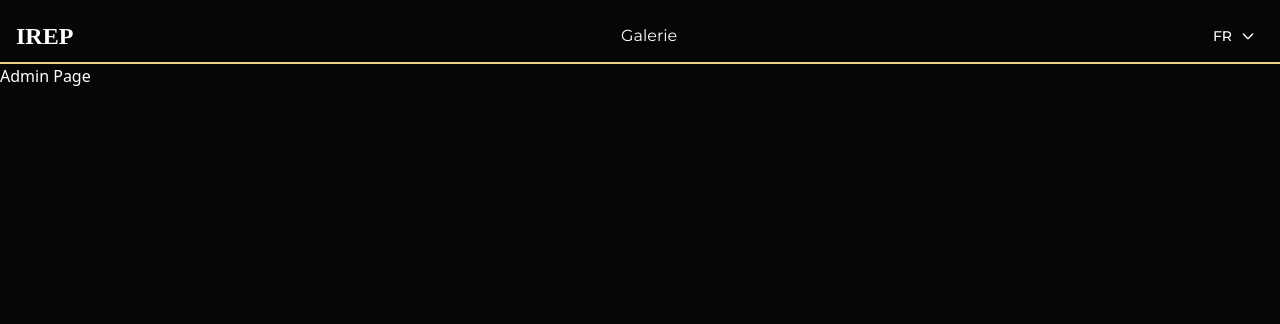
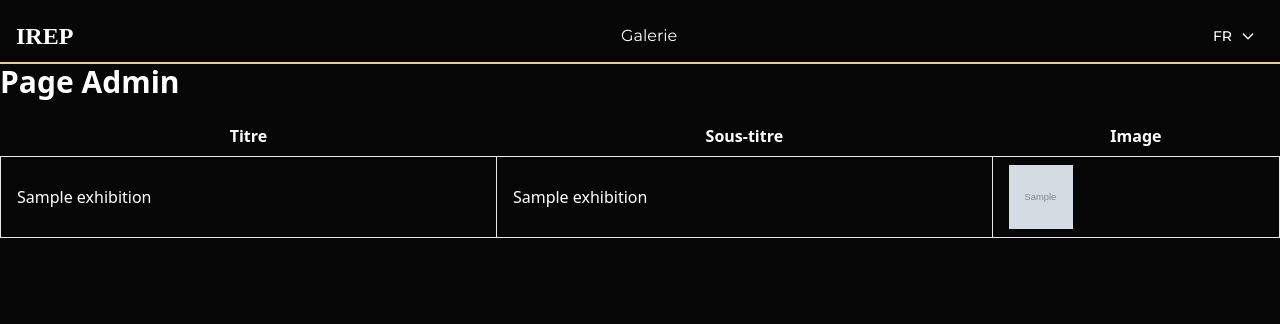
Before and after one commit to WildCodeSchool/0322_P3_Php_Lyon_Irep, a Symfony app: template templates/admin/index.html.twig in a window 1280 px wide. Shown: the top 324 px of the page. Run offline with Twig, Linux system fonts and the light colour scheme; the template is opened without the code that fills it: most values are stand-ins (such as "Sample title", 1, 10 or a date in 2020); grey boxes marked "Sample" are stand-in pictures; style sheets or scripts are compiled from the project's sources; some libraries are stand-ins or nearby versions; some web fonts are replaced.

Commit message:
First step for show the list of exhibition on admin page / Need to redo all entity

```diff
--- a/src/Controller/AdminController.php
+++ b/src/Controller/AdminController.php
@@ -2,6 +2,7 @@
 
 namespace App\Controller;
 
+use App\Repository\ExhibitionRepository;
 use Symfony\Bundle\FrameworkBundle\Controller\AbstractController;
 use Symfony\Component\HttpFoundation\Response;
 use Symfony\Component\Routing\Annotation\Route;
@@ -11,10 +12,13 @@ use Symfony\Component\Security\Http\Attribute\IsGranted;
 class AdminController extends AbstractController
 {
     #[Route('/admin', name: 'app_admin')]
-    public function index(): Response
+    public function index(ExhibitionRepository $exhibitionRepository): Response
     {
+        $exhibitions = $exhibitionRepository->findAll();
+
         return $this->render('admin/index.html.twig', [
             'controller_name' => 'AdminController',
+            'exhibitions' => $exhibitions,
         ]);
     }
 }
--- a/templates/admin/index.html.twig
+++ b/templates/admin/index.html.twig
@@ -3,9 +3,27 @@
 {% block title %}Page Admin{% endblock %}
 
 {% block body %}
-
-
 <div class="text-white">
-    <h1>Admin Page</h1>
+    <h1 class="text-3xl font-bold mb-4">Page Admin</h1>
+    <table class="table-auto w-full">
+        <thead>
+            <tr>
+                <th class="px-4 py-2">Titre</th>
+                <th class="px-4 py-2">Sous-titre</th>
+                <th class="px-4 py-2">Image</th>
+            </tr>
+        </thead>
+        <tbody>
+            {% for exhibition in exhibitions %}
+                <tr>
+                    <td class="border px-4 py-2">{{ exhibition.title }}</td>
+                    <td class="border px-4 py-2">{{ exhibition.subtitle }}</td>
+                    <td class="border px-4 py-2">
+                        <img class="w-16 h-16 object-cover" src="{{ asset(exhibition.image) }}" alt="{{ exhibition.title }}">
+                    </td>
+                </tr>
+            {% endfor %}
+        </tbody>
+    </table>
 </div>
 {% endblock %}
```
